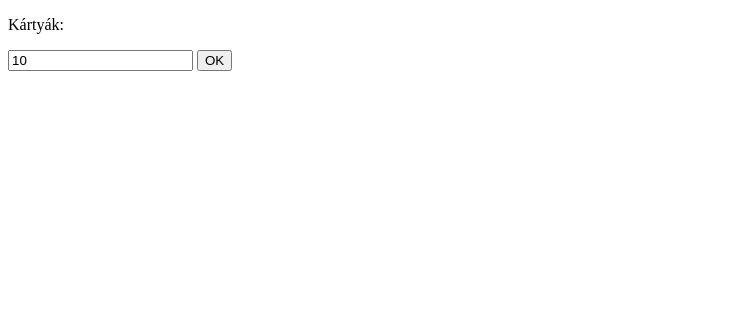
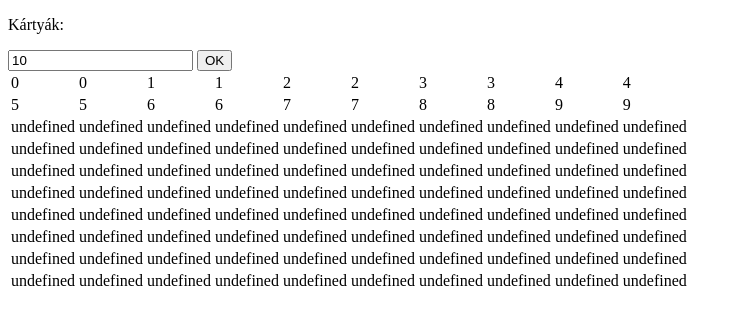
Before and after one commit to szaboistvanckik/jithub, a plain HTML site: page GYAKORLAS DOGA/index.html in a window 1280 px wide. Both pictures are taken after a click on the input "OK". Shown: the whole page, without its empty margins (0-742 px from the left). Drawn offline with Linux system fonts and the light colour scheme.

Commit message:
hatnemhiszemel

```diff
--- a/GYAKORLAS DOGA/event.js
+++ b/GYAKORLAS DOGA/event.js
@@ -1,10 +1,45 @@
-function randomszam(felso, also) {
-    return Math.floor(Math.random()*(felso-also+1)+also);
+function randomszam(also, felso) {
+    return Math.floor(Math.random() * (felso - also + 1) + also);
 }
 
 
+function feltoltTomb() {
+    var szam = parseInt(document.getElementById("x").value);
+
+    const lst = [];
+
+    for (let i = 0; i < szam; i++) {
+        lst.push(i, i);
+    }
+
+    for (let i = 0; i < szam; i++) {
+        let v1 = randomszam(0, 1);
+        let v2 = randomszam(0, 1);
+
+        let sv = lst[v1]
+        lst[v1] = lst[v2]
+        lst[v2] = sv
+    }
+
+    return lst;
+}
+
 function generalj() {
-    var ertek = parseInt(document.getElementById("x").value);
+    var sor = 10;
+    var oszlop = 10;
 
 
+    var tabla = document.getElementById("tabla");
+
+    const lst = feltoltTomb()
+
+    for (var i=0; i < sor; i++) {
+        var tr=document.createElement("tr");
+        for (var j=0; j < oszlop; j++) {
+            var td=document.createElement("td");
+            td.innerText= lst[i*oszlop + j];
+            tr.appendChild(td);
+        }
+        tabla.appendChild(tr);
+    }
 }
--- a/GYAKORLAS DOGA/index.html
+++ b/GYAKORLAS DOGA/index.html
@@ -13,6 +13,10 @@
 
     <input onclick="generalj()" value="OK" type="submit">
 
+    <div>
+        <table id="tabla">
 
+        </table>
+    </div>
 </body>
 </html>
```
